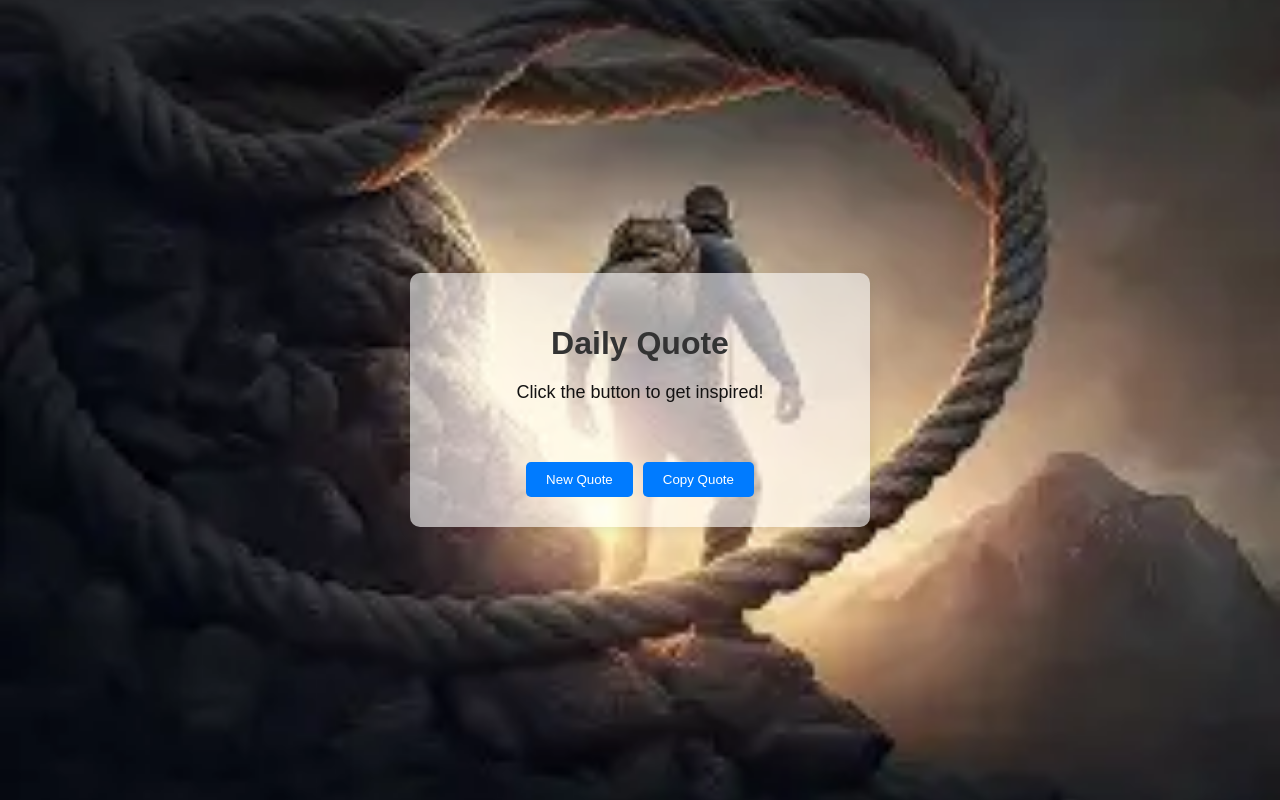
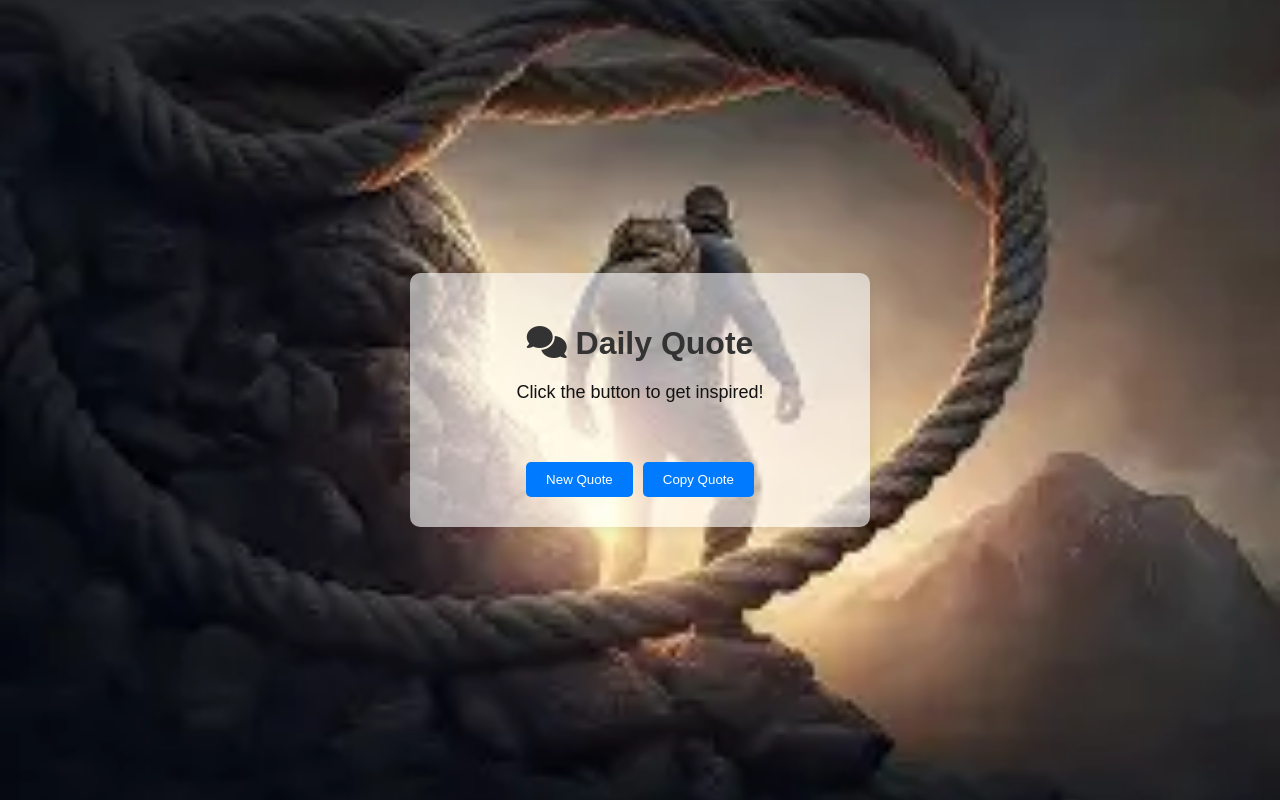
Before and after one commit to zhunnurain001/daily-quote-generator, a plain HTML site: page index.html in a window 1280 px wide. Drawn offline with Linux system fonts and the light colour scheme; files whose address does not match are found by name.

Commit message:
Update index.html
adding an icon

```diff
--- a/index.html
+++ b/index.html
@@ -9,7 +9,7 @@
 </head>
 <body>
   <div class="container">
-    <h1> Daily Quote</h1>
+    <h1><i class="fa-solid fa-comments"></i> Daily Quote</h1>
     <p id="quote">Click the button to get inspired!</p>
     <div class="buttons">
       <button onclick="generateQuote()">New Quote</button>
```
